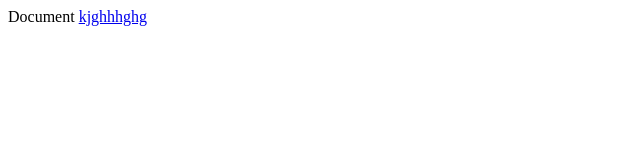
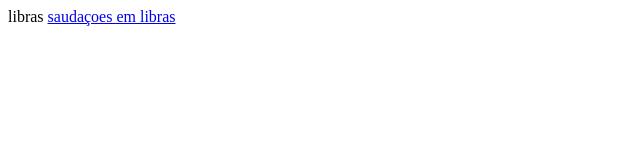
Before and after one commit to mariaisisabelly/aluraplus-maria, a plain HTML site: page index.html in a window 1280 px wide. Shown: the full height of the page, 0-640 px from the left. Drawn offline with Linux system fonts and the light colour scheme.

Commit message:
Add files via upload

```diff
--- a/index.html
+++ b/index.html
@@ -6,9 +6,9 @@
     <meta http-equiv="X-UA-Compatible" content="IE=edge">
     <meta name="viewport" content="width=device-width, initial-scale=1.0">
     <link rel="stylesheet" href="style.css"
-    <title>Document</title>
+    <title>libras</title>
 </head>
 <body>
-    <a href="https://leiaparana.odilo.us/">kjghhhghg</a>
+    <a href="https://youtu.be/SW3uzuFG_o0?si=DfD48gKJqwfRYBuQ">saudaçoes em libras</a>
 </body>
 </html>
```
